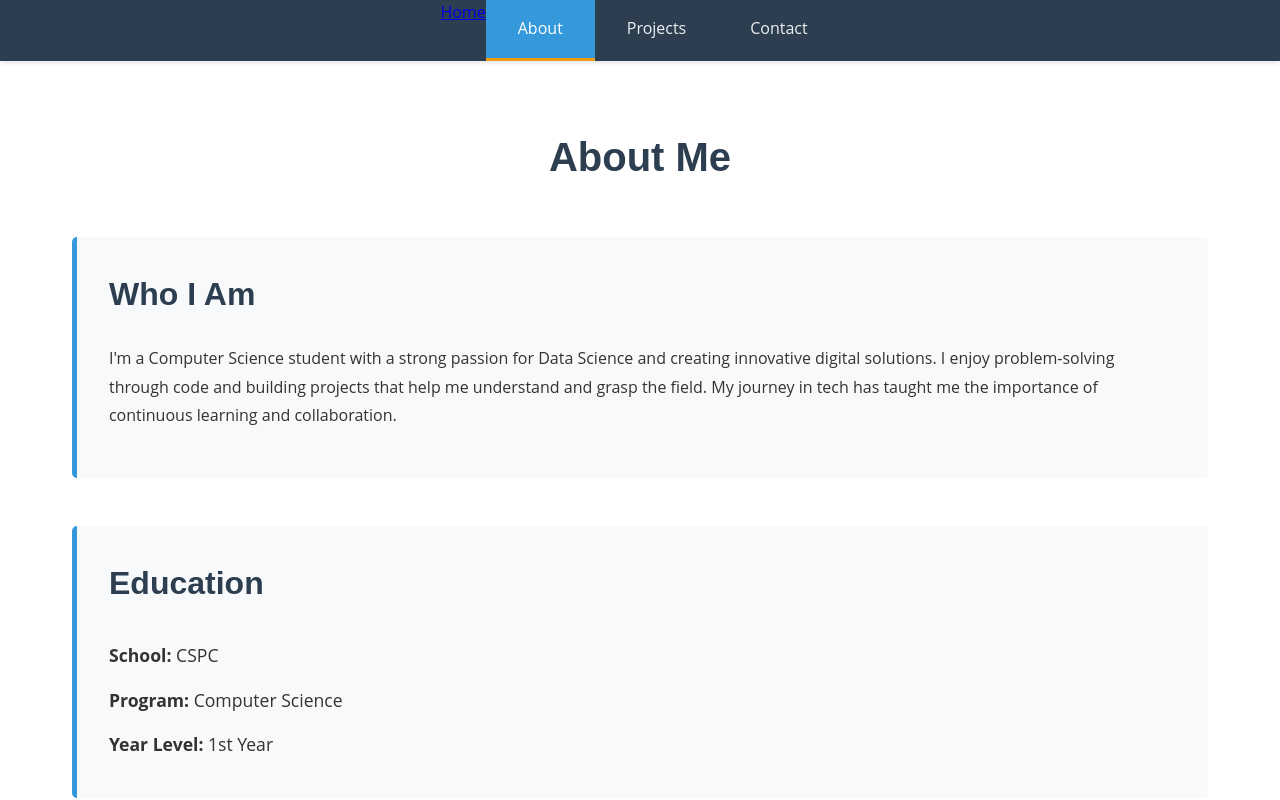
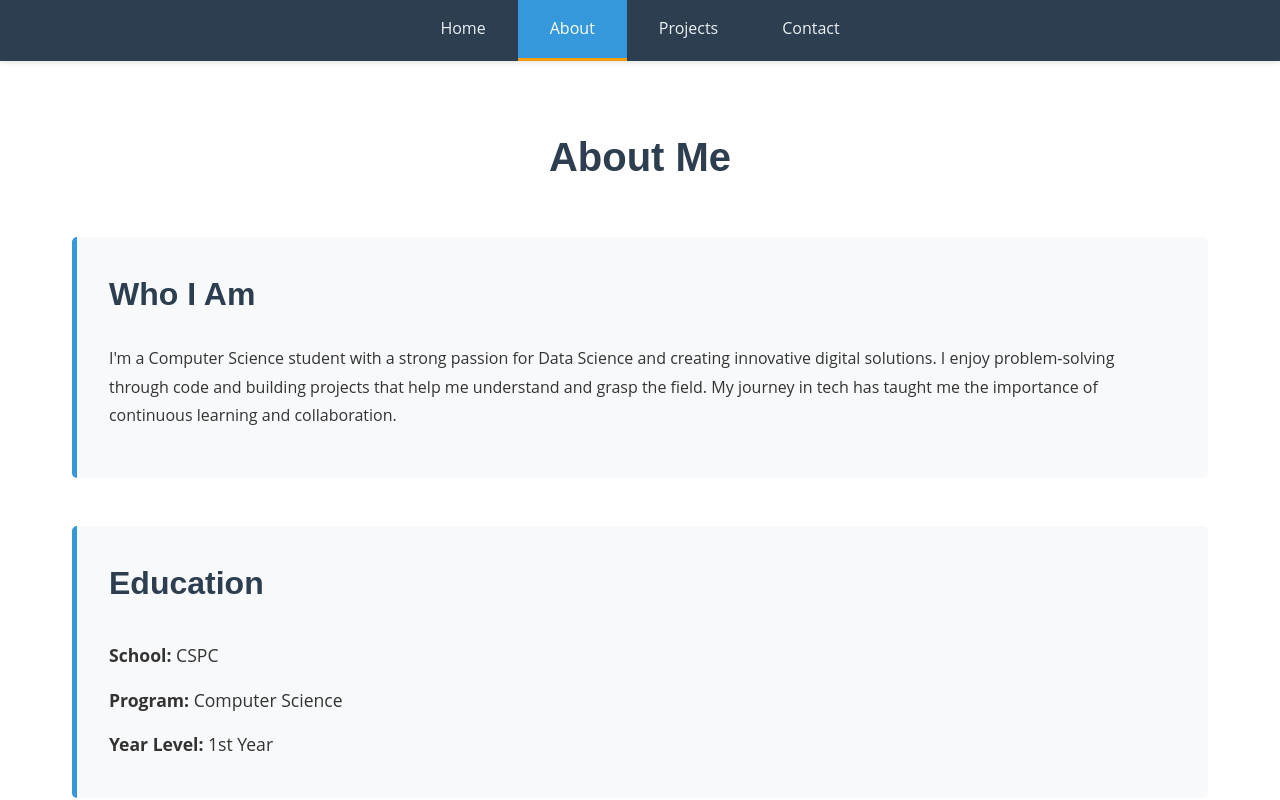
Before and after one commit to trabonita-lord/My_Portfolio, a plain HTML site: page about.html in a window 1280 px wide. Shown: the top 800 px of the page. Drawn offline with Linux system fonts and the light colour scheme.

Commit message:
Update about.html

```diff
--- a/about.html
+++ b/about.html
@@ -11,7 +11,7 @@
     <header>
         <nav class="navbar">
             <ul class="nav-menu">
-                <li><a href="/index.html" class="nav=link">Home</a></li>
+                <li><a href="/index.html" class="nav-link">Home</a></li>
                 <li><a href="/about.html" class="nav-link active">About</a></li>
                 <li><a href="/projects.html" class="nav-link">Projects</a></li>
                 <li><a href="/contacts.html" class="nav-link">Contact</a></li>
```
